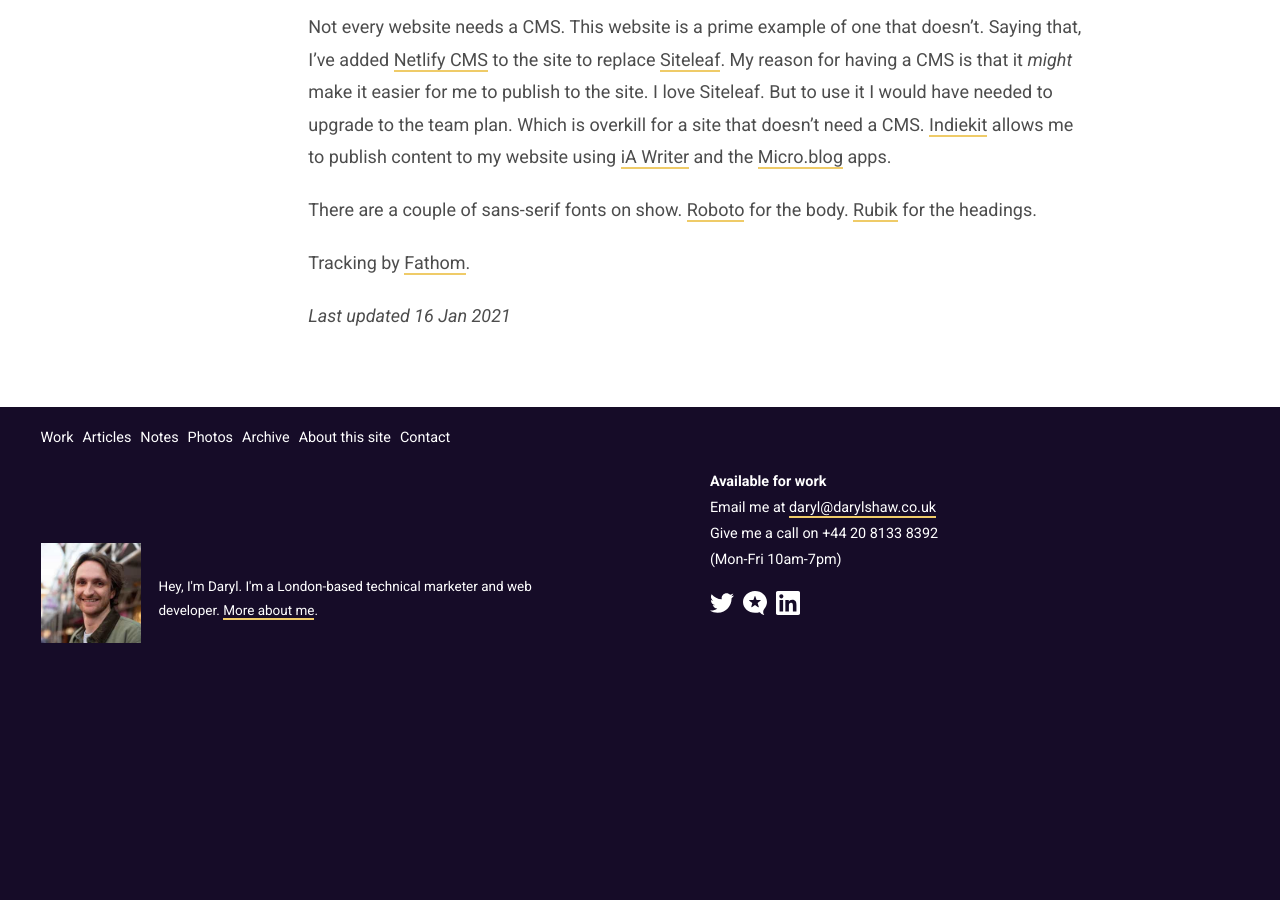
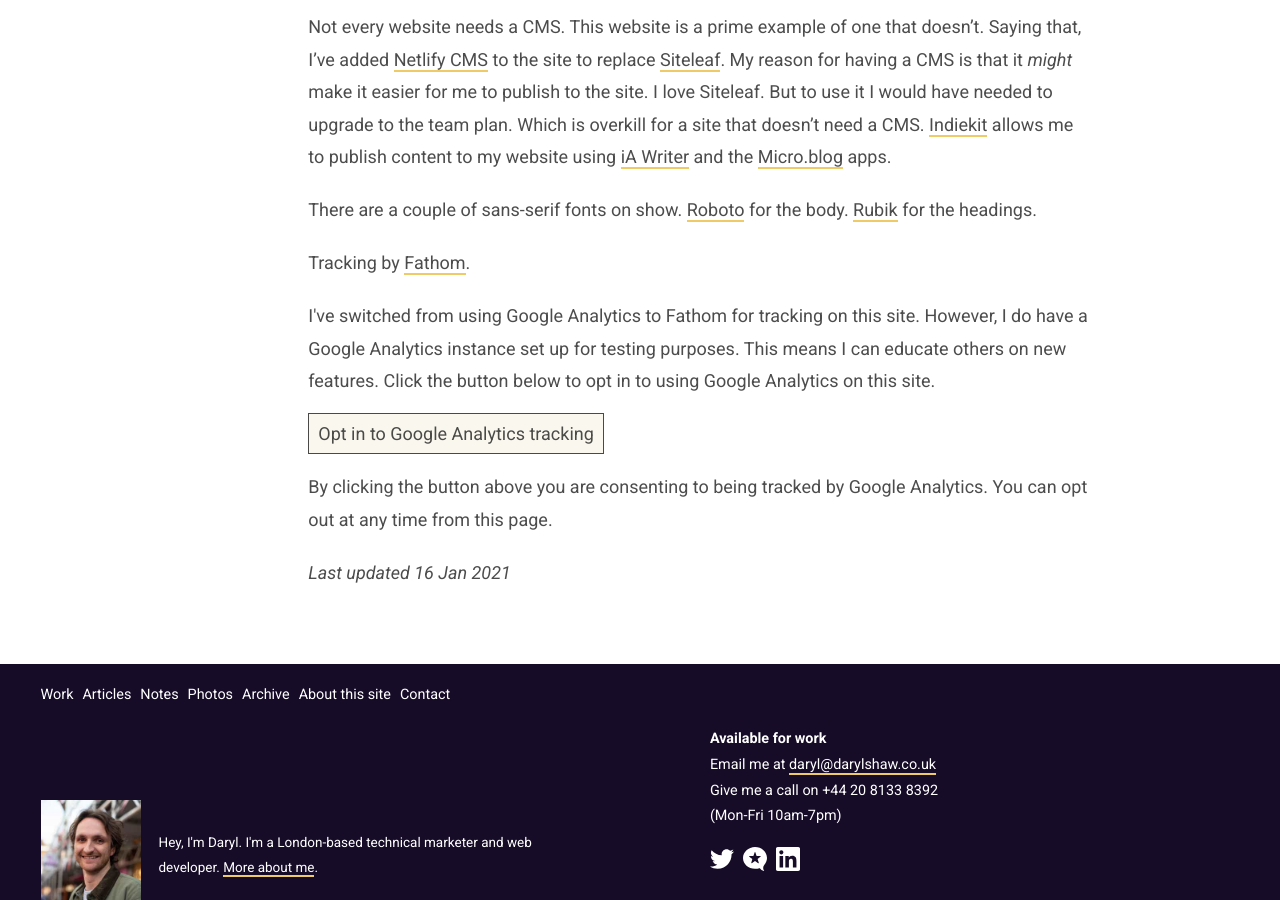
Before and after one commit to darylshaw/darylshaw.co.uk, a Jekyll site: the page built from colophon.md, in a window 1280 px wide and 900 px high, scrolled down 782 px. Built offline with Jekyll 4.4.1, drawn with Linux system fonts in a browser that asks for light colours; a script that is not in the unit is left out; before the commit the page ends 1425 px from its top, so only the background shows below that.

Commit message:
GA opt in set up

```diff
--- /dev/null
+++ b/_includes/ga-opt-in.html
@@ -0,0 +1,17 @@
+{%- if jekyll.environment == 'ga' -%}
+
+<p>If you'd prefer to return to privacy-focused tracking by Fathom, you can opt out of Google Analytics tracking by clicking the button below.</p>
+
+<a href="#" class="btn" id="btn-opt-in">Opt out of Google Analytics tracking</a>
+
+<p class="terms">You can opt in again at any time from this page.</p>
+
+{% else %}
+
+<p>I've switched from using Google Analytics to Fathom for tracking on this site. However, I do have a Google Analytics instance set up for testing purposes. This means I can educate others on new features. Click the button below to opt in to using Google Analytics on this site.</p>
+
+<a href="#" class="btn" id="btn-opt-in">Opt in to Google Analytics tracking</a>
+
+<p class="terms">By clicking the button above you are consenting to being tracked by Google Analytics. You can opt out at any time from this page.</p>
+
+{%- endif -%}
--- a/_includes/head.html
+++ b/_includes/head.html
@@ -27,4 +27,6 @@
 
   <meta http-equiv="cleartype" content="on">
 
+  {%- include js-gtm.html -%}
+
 </head>
--- /dev/null
+++ b/_includes/nojs-gtm.html
@@ -0,0 +1,6 @@
+{%- if jekyll.environment == 'ga' -%}
+<!-- Google Tag Manager (noscript) -->
+<noscript><iframe src="https://www.googletagmanager.com/ns.html?id=GTM-P25TL27"
+height="0" width="0" style="display:none;visibility:hidden"></iframe></noscript>
+<!-- End Google Tag Manager (noscript) -->
+{%- endif -%}
--- a/_layouts/default.html
+++ b/_layouts/default.html
@@ -3,6 +3,7 @@
 {%- include head.html -%}
 {{ page.head }}
 <body>
+  {%- include nojs-gtm.html -%}
   {%- include announcement-bar.html -%}
   {%- include header.html -%}
   <main>
@@ -11,6 +12,7 @@
   {%- include footer.html -%}
   <!-- PTN253454darylshaw.co.uk75792633 -->
   {% include js-fathom-analytics.html %}
+  <script src="/assets/js/opt-in.js"></script>
   <script src="https://identity.netlify.com/v1/netlify-identity-widget.js"></script>
 </body>
 </html>
--- /dev/null
+++ b/assets/js/opt-in.js
@@ -0,0 +1,26 @@
+// simple button click event handler
+function btnHandler(selector, callback) {
+  var btn = document.querySelector(selector);
+  if(!btn) { return; }
+  btn.addEventListener('click', function(event) {
+    event.preventDefault();
+    callback();
+  }, false);
+}
+
+
+// Set a cookie to opt in to ga
+btnHandler('#btn-opt-in', function(){
+  var now = new Date();
+  var expires = now.getTime() + 1000 * 3600 * 24 * 365;
+  now.setTime(expires);
+  document.cookie = 'nf_ab=ga; expires=' + now.toUTCString();
+  window.location.reload();
+})
+
+
+// Set a cookie to opt out of ga
+btnHandler('#btn-opt-out', function(){
+  document.cookie = "nf_ab=;expires=Thu, 01 Jan 1970 00:00:01 GMT;";
+  window.location.reload();
+});
--- a/colophon.md
+++ b/colophon.md
@@ -19,4 +19,6 @@
 
 Tracking by [Fathom](https://usefathom.com/ref/SI9RS1).
 
+{%- include ga-opt-in.html -%}
+
 _Last updated 16 Jan 2021_
--- a/netlify.toml
+++ b/netlify.toml
@@ -17,3 +17,6 @@
   [context.staging.environment]
     JEKYLL_ENV = "staging"
     TZ = "Europe/London"
+
+[context.ga.environment]
+  JEKYLL_ENV = "ga"
```
Also changed, not shown: _includes/js-gtm.html (added), assets/uploads/fabric-samples-empty-iphone.png, assets/uploads/fabric-samples-ipad.png, assets/uploads/fabric-samples-iphone.png, assets/uploads/jack-and-daryl.jpg, assets/uploads/photos/2020/dscuu.jpg, assets/uploads/profile-crop.jpg.
